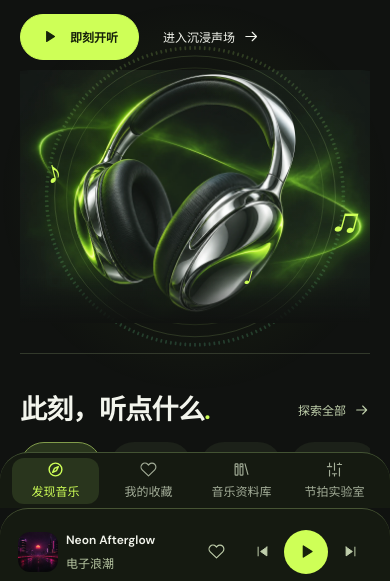
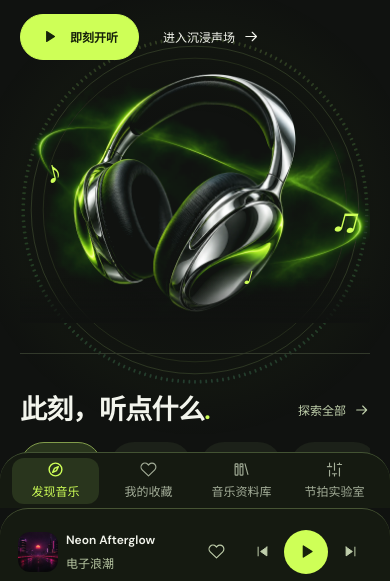
Before and after one commit to shijinxiang/pulse-music, a plain HTML site: page index.html in a window 390 px wide. Shown: the part 212-793 px from the top of the page. Drawn offline with Linux system fonts and the light colour scheme.

Commit message:
Remove headphone haze and enlarge the centered-right audio ring

```diff
--- a/app.js
+++ b/app.js
@@ -696,26 +696,11 @@ function resizeCanvas() {
   context.setTransform(pixelRatio, 0, 0, pixelRatio, 0, 0);
   scene.setTransform(pixelRatio, 0, 0, pixelRatio, 0, 0);
   visualizer.setTransform(pixelRatio, 0, 0, pixelRatio, 0, 0);
-  const art = $(".hero-art").getBoundingClientRect();
-  const sidebarWidth =
-    width > 760
-      ? parseFloat(
-          getComputedStyle(document.documentElement).getPropertyValue(
-            "--sidebar",
-          ),
-        )
-      : 0;
-  const availableWidth = width - sidebarWidth;
+  const desktop = width > 760;
   backgroundRing = {
-    x: art.width ? art.x + art.width / 2 : sidebarWidth + availableWidth * 0.65,
-    y: art.height
-      ? Math.min(art.y + window.scrollY + art.height / 2, height * 0.62)
-      : height * 0.44,
-    radius: Math.min(
-      availableWidth * (width <= 760 ? 0.36 : 0.235),
-      height * 0.32,
-      260,
-    ),
+    x: width * (desktop ? 2 / 3 : 0.5),
+    y: height * 0.5,
+    radius: width * (desktop ? 1 / 3 : 0.42),
   };
   resizeHeroWaveform();
   if ($("#immersive").open) {
--- a/styles.css
+++ b/styles.css
@@ -443,7 +443,7 @@ main {
   object-fit: contain;
   object-position: center;
   border-radius: inherit;
-  mix-blend-mode: screen;
+  mix-blend-mode: lighten;
   transition: transform 700ms var(--ease);
 }
 .hero-art-shade {
```
Also changed, not shown: index.html (+2 -2 lines).
